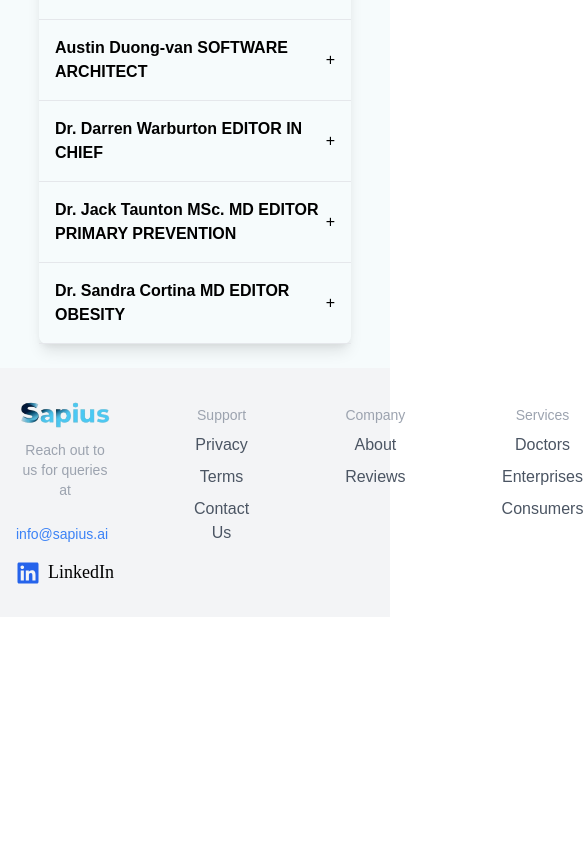
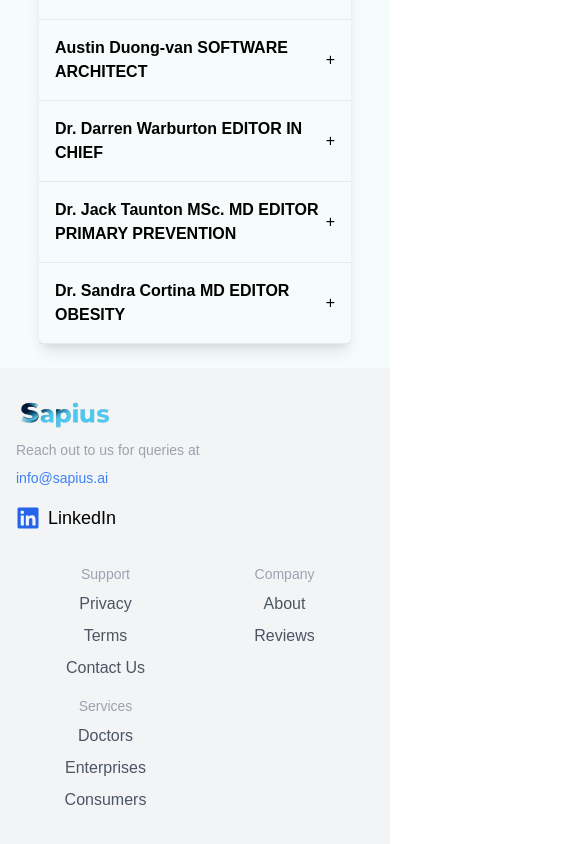
Before and after one commit to sanjaydambal/sapius, a React (Create React App) app: page / in a window 390 px wide. Shown: the part 2358-3202 px from the top of the page, 583 px wide, since content can reach past the window. Before the commit the page ends 2975 px from the top, so only its background shows below. Built offline with nearby package versions, Linux system fonts and the light colour scheme.

Commit message:
provided responsiveness to footer

```diff
--- a/src/components/Footer.js
+++ b/src/components/Footer.js
@@ -1,55 +1,44 @@
 import React from 'react';
 import { FaLinkedin } from 'react-icons/fa';
 import { Link } from 'react-router-dom';
+
 const Footer = () => {
   return (
     <footer className="bg-gray-100 py-8 w-full">
-      <div className="container mx-auto px-4 flex justify-between items-center">
-        <div className="flex items-start flex-col">
+      <div className="container mx-auto px-4">
+        <div className="flex flex-col md:flex-row justify-between items-start">
+          <div className="mb-8 md:mb-0">
             <Link to="/">
               <img src={`${process.env.PUBLIC_URL}/assets/sapius_logo.png`} alt="Sapius Logo" className="h-8 w-auto" />
             </Link>
             <p className="text-gray-400 text-sm mt-2">Reach out to us for queries at </p>
-          <br />
-          <p className="text-gray-600 text-sm mt-0">
-            <Link to="mailto:info@sapius.ai" className="text-blue-500 hover:underline">info@sapius.ai</Link>
+            <p className="text-gray-600 text-sm mt-2">
+              <Link to="mailto:info@sapius.ai" className="text-blue-500 hover:underline flex">info@sapius.ai</Link>
             </p>
             <div className="flex items-center space-x-2 mt-4">
               <Link to="https://www.linkedin.com/in/your-profile" target="_blank" rel="noopener noreferrer">
                 <FaLinkedin className="text-blue-600 h-6 w-6" />
               </Link>
-            <p
-              className="text-dark"
-              style={{
-                fontFamily: 'Metropolis',
-                fontSize: '18px',
-                fontWeight: 400,
-                lineHeight: '25px',
-                textAlign: 'left',
-              }}
-            >
-              LinkedIn
-            </p>
+              <p className="text-dark font-metropolis text-lg">LinkedIn</p>
             </div>
           </div>
-        <div className="flex space-x-24 -mt-9">
-
-          <div className='ml-20'>
-            <h3 className="text-gray-400 text-sm font-medium mb-2 mt-0">Support</h3>
+          <div className="flex flex-wrap justify-between w-full md:w-auto">
+            <div className="w-1/2 md:w-auto mb-4 md:mb-0 md:mr-8">
+              <h3 className="text-gray-400 text-sm font-medium mb-2">Support</h3>
               <ul className="space-y-2">
                 <li><Link to="#" className="text-gray-600 hover:underline">Privacy</Link></li>
                 <li><Link to="#" className="text-gray-600 hover:underline">Terms</Link></li>
                 <li><Link to="#" className="text-gray-600 hover:underline">Contact Us</Link></li>
               </ul>
             </div>
-          <div className='ml-20'>
+            <div className="w-1/2 md:w-auto mb-4 md:mb-0 md:mr-8">
               <h3 className="text-gray-400 text-sm font-medium mb-2">Company</h3>
               <ul className="space-y-2">
                 <li><Link to="#" className="text-gray-600 hover:underline">About</Link></li>
                 <li><Link to="#" className="text-gray-600 hover:underline">Reviews</Link></li>
               </ul>
             </div>
-          <div className='ml-20'>
+            <div className="w-1/2 md:w-auto">
               <h3 className="text-gray-400 text-sm font-medium mb-2">Services</h3>
               <ul className="space-y-2">
                 <li><Link to="#" className="text-gray-600 hover:underline">Doctors</Link></li>
@@ -59,6 +48,7 @@ const Footer = () => {
             </div>
           </div>
         </div>
+      </div>
     </footer>
   );
 };
```
Lines whose indentation alone changed are shown as unchanged.
